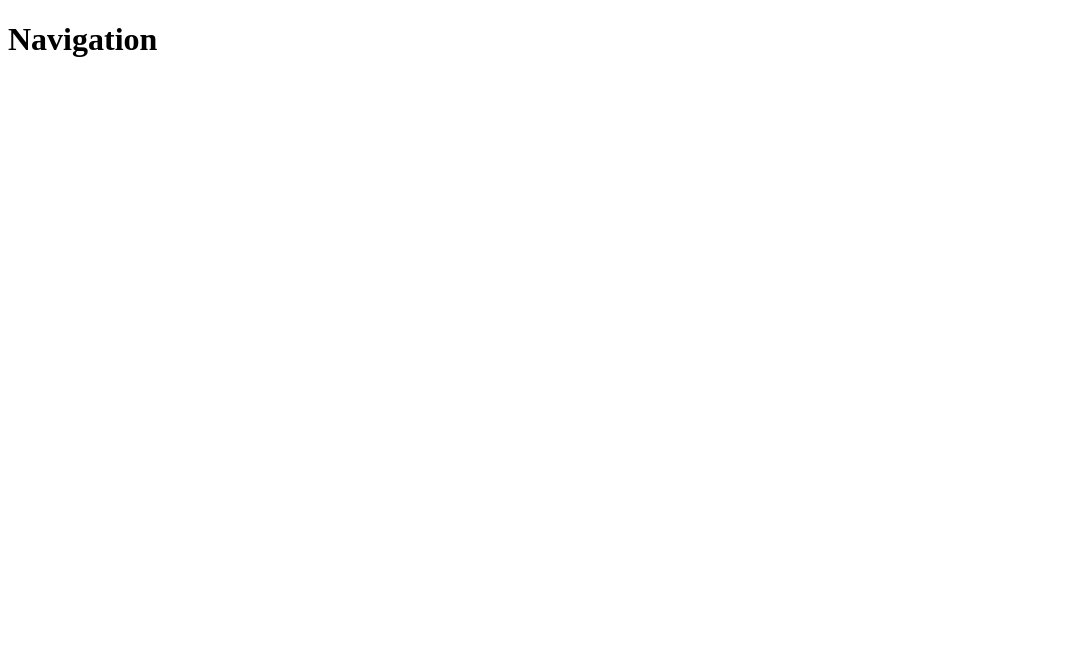
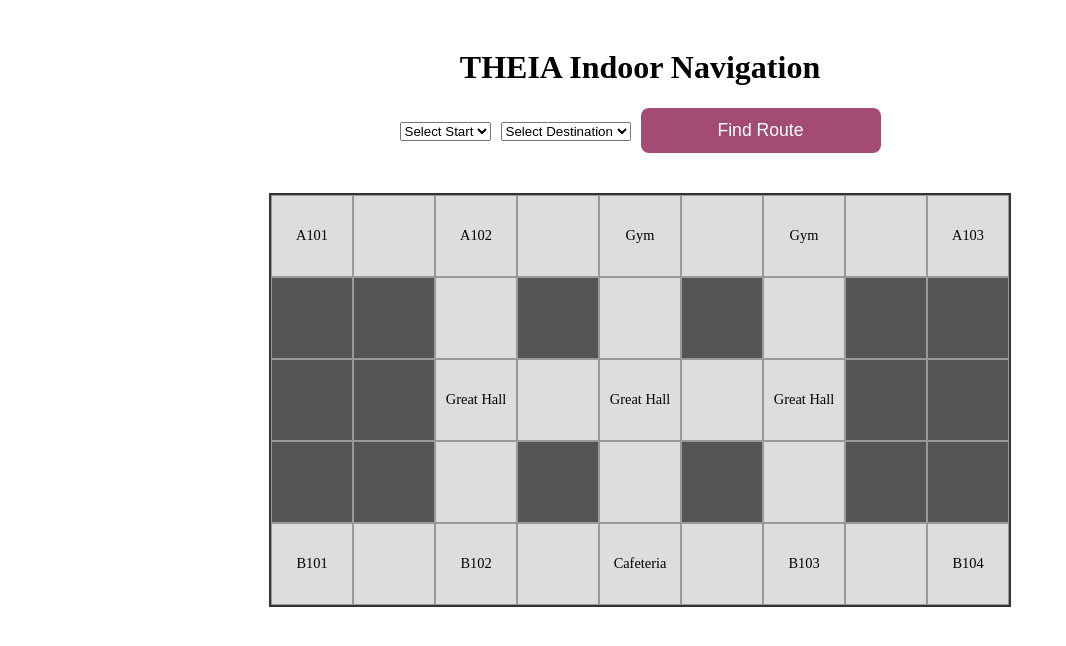
Before and after one commit to EmilyPorter8/CPTS484, a React (Vite) app in the folder theia/: page /navigation in a window 1280 px wide. Shown: the top 646 px of the page, without its empty margins (0-1066 px from the left). Built offline with nearby package versions, Linux system fonts and the light colour scheme.

Commit message:
somewhat working navigation prototype

```diff
--- /dev/null
+++ b/theia/src/components/LocationSelector.jsx
@@ -0,0 +1,19 @@
+export default function LocationSelector({ rooms, start, end, setStart, setEnd, onFindRoute }) {
+  return (
+    <div style={{ marginBottom: "20px" }}>
+      <select value={start} onChange={(e) => setStart(e.target.value)}>
+        <option value="">Select Start</option>
+        {rooms.map((r) => <option key={r}>{r}</option>)}
+      </select>
+
+      <select value={end} onChange={(e) => setEnd(e.target.value)} style={{ marginLeft: "10px" }}>
+        <option value="">Select Destination</option>
+        {rooms.map((r) => <option key={r}>{r}</option>)}
+      </select>
+
+      <button onClick={onFindRoute} style={{ marginLeft: "10px" }}>
+        Find Route
+      </button>
+    </div>
+  );
+}
--- /dev/null
+++ b/theia/src/components/MapGrid.jsx
@@ -0,0 +1,54 @@
+export default function MapGrid({ grid, path }) {
+  const isOnPath = (r, c) =>
+    path.some(([pr, pc]) => pr === r && pc === c);
+
+  return (
+    <div style={styles.map}>
+      {grid.map((row, rIdx) => (
+        <div key={rIdx} style={styles.row}>
+          {row.map((cell, cIdx) => {
+            const isRoom = typeof cell === "string";
+            const onPath = isOnPath(rIdx, cIdx);
+
+            return (
+              <div
+                key={cIdx}
+                style={{
+                  ...styles.cell,
+                  backgroundColor: cell === 0
+                    ? "#555"
+                    : onPath
+                    ? "#4a90e2"
+                    : "#ddd",
+                  color: isRoom ? "#000" : "#555",
+                }}
+              >
+                {isRoom ? cell : ""}
+              </div>
+            );
+          })}
+        </div>
+      ))}
+    </div>
+  );
+}
+
+const styles = {
+  map: {
+    display: "inline-block",
+    border: "2px solid #333",
+    marginTop: "20px",
+  },
+  row: {
+    display: "flex",
+  },
+  cell: {
+    width: "80px",
+    height: "80px",
+    border: "1px solid #999",
+    display: "flex",
+    alignItems: "center",
+    justifyContent: "center",
+    fontSize: "0.9rem",
+  },
+};
--- /dev/null
+++ b/theia/src/components/RouteTTS.jsx
@@ -0,0 +1,34 @@
+import { useEffect } from "react";
+
+export default function RouteTTS({ route }) {
+  useEffect(() => {
+    if (!route || route.length < 2) return;
+
+    const synth = window.speechSynthesis;
+    synth.cancel(); // Stop any previous speech
+
+    const speak = (text) => {
+      const utterance = new SpeechSynthesisUtterance(text);
+      utterance.rate = 1; // speed (0.1–10)
+      utterance.pitch = 1;
+      synth.speak(utterance);
+    };
+
+    // Create simple directions
+    const directions = [];
+    for (let i = 0; i < route.length; i++) {
+      if (i === 0) directions.push(`Starting at ${route[i]}`);
+      else if (i === route.length - 1) directions.push(`You have arrived at ${route[i]}`);
+      else directions.push(`Proceed to ${route[i]}`);
+    }
+
+    // Speak each direction with a short pause
+    let delay = 0;
+    directions.forEach((line) => {
+      setTimeout(() => speak(line), delay);
+      delay += 2500; // 2.5 seconds between directions
+    });
+  }, [route]);
+
+  return null; // no visual UI — only speech
+}
--- /dev/null
+++ b/theia/src/data/buildingMap.js
@@ -0,0 +1,7 @@
+export const buildingMap = [
+  ["A101", 1, "A102", 1, "Gym", 1, "Gym", 1, "A103"],
+  [0,      0,   1,    0,    1,   0,    1,   0,    0],
+  [0,      0, "Great Hall", 1, "Great Hall", 1, "Great Hall", 0, 0],
+  [0,      0,   1,    0,    1,   0,    1,   0,    0],
+  ["B101", 1, "B102", 1, "Cafeteria", 1, "B103", 1, "B104"]
+];
--- a/theia/src/pages/Navigation.jsx
+++ b/theia/src/pages/Navigation.jsx
@@ -1,6 +1,37 @@
+import { useState } from "react";
+import { buildingMap } from "../data/buildingMap";
+import { findPath } from "../utils/pathfinding";
+import MapGrid from "../components/MapGrid";
+import LocationSelector from "../components/LocationSelector";
+import RouteTTS from "../components/RouteTTS";
+
 export default function Navigation() {
+    const [start, setStart] = useState("");
+    const [end, setEnd] = useState("");
+    const [path, setPath] = useState([]);
+
+    const rooms = buildingMap.flat().filter((c) => typeof c === "string");
+
+    const handleFindRoute = () => {
+        setPath(findPath(buildingMap, start, end));
+    };
 
     return (
-        <h1>Navigation</h1>
+    <div style={{ textAlign: "center", padding: "20px" }}>
+        <h1>THEIA Indoor Navigation</h1>
+
+        <LocationSelector
+            rooms={rooms}
+            start={start}
+            end={end}
+            setStart={setStart}
+            setEnd={setEnd}
+            onFindRoute={handleFindRoute}
+        />
+
+        <MapGrid grid={buildingMap} path={path} />
+
+        {/* <RouteTTS route={path.map(([r, c]) => buildingMap[r][c])} /> */}
+    </div>
     );
 };
--- /dev/null
+++ b/theia/src/utils/pathfinding.js
@@ -0,0 +1,59 @@
+export function findPath(grid, start, end) {
+  const directions = [
+    [0, 1],
+    [1, 0],
+    [0, -1],
+    [-1, 0],
+  ];
+
+  let startPos, endPos;
+
+  // Find start and end coordinates
+  for (let r = 0; r < grid.length; r++) {
+    for (let c = 0; c < grid[0].length; c++) {
+      if (grid[r][c] === start) startPos = [r, c];
+      if (grid[r][c] === end) endPos = [r, c];
+    }
+  }
+
+  if (!startPos || !endPos) return [];
+
+  const queue = [[...startPos]];
+  const visited = new Set([startPos.join(",")]);
+  const parent = {};
+
+  while (queue.length > 0) {
+    const [r, c] = queue.shift();
+
+    if (r === endPos[0] && c === endPos[1]) {
+      // Reconstruct path
+      let path = [];
+      let node = endPos.join(",");
+      while (node) {
+        const [nr, nc] = node.split(",").map(Number);
+        path.unshift([nr, nc]);
+        node = parent[node];
+      }
+      return path;
+    }
+
+    for (const [dr, dc] of directions) {
+      const nr = r + dr;
+      const nc = c + dc;
+      if (
+        nr >= 0 &&
+        nc >= 0 &&
+        nr < grid.length &&
+        nc < grid[0].length &&
+        grid[nr][nc] !== 0 &&
+        !visited.has(`${nr},${nc}`)
+      ) {
+        visited.add(`${nr},${nc}`);
+        parent[`${nr},${nc}`] = `${r},${c}`;
+        queue.push([nr, nc]);
+      }
+    }
+  }
+
+  return [];
+}
```
